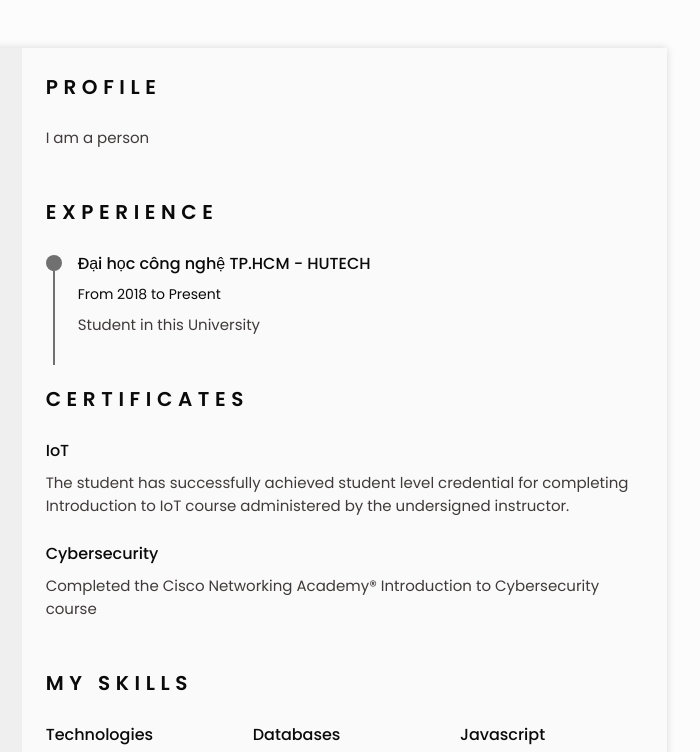
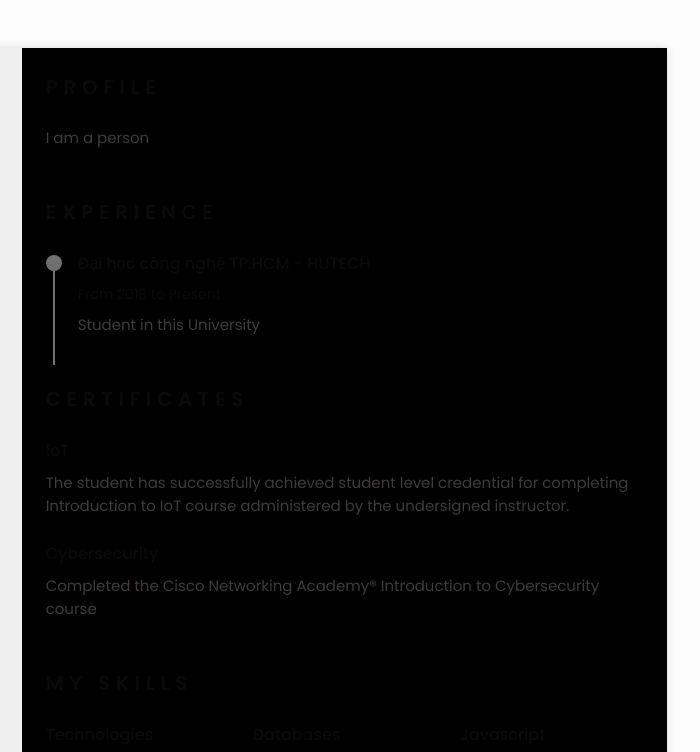
Before and after one commit to Byialzris/Project, a plain HTML site: page index.html in a window 1280 px wide. Shown: the top 752 px of the page, 457-1157 px from the left. Drawn offline with nearby package versions, Linux system fonts and the light colour scheme.

Commit message:
Thay đổi màu.

```diff
--- a/assets/css/style.css
+++ b/assets/css/style.css
@@ -11,7 +11,7 @@
     --title-color: #0B0A0A;
     --text-color: #403A3A;
     --text-color-light: #707070;
-    --container-color: #FAFAFA;
+    --container-color: #000000;
     --container-color-alt: #F0EFEF;
     --body-color: #FCFCFC;
     /*========== Font and typography ==========*/
```
